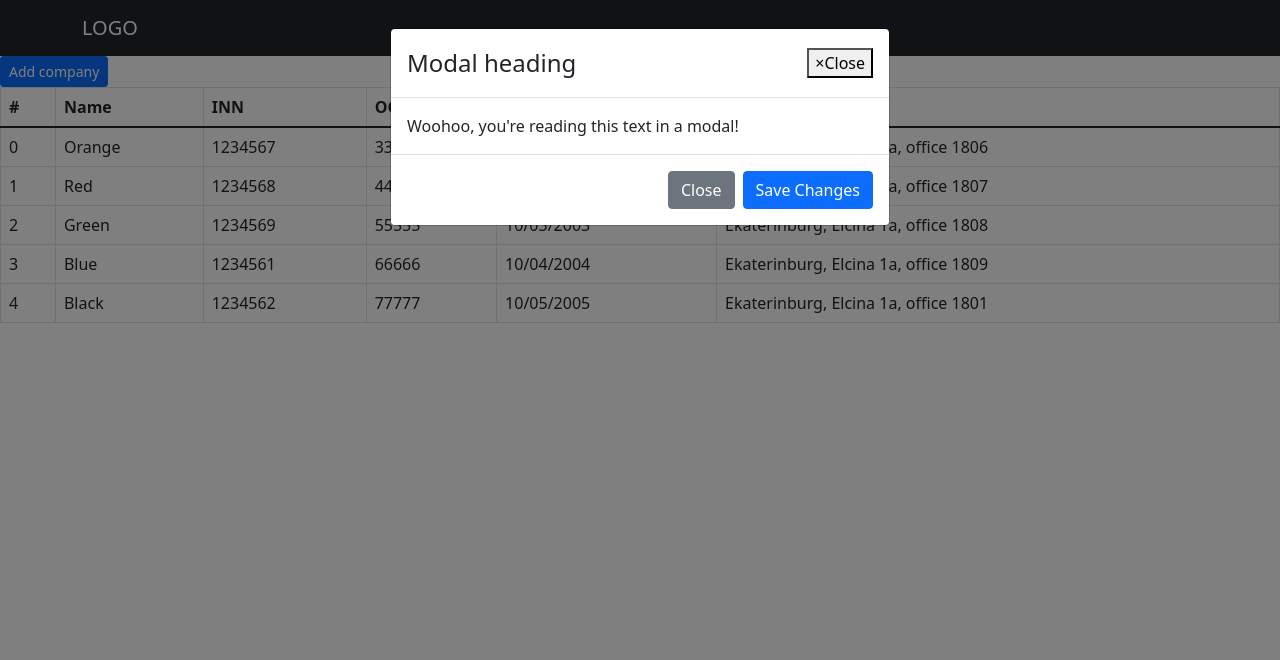
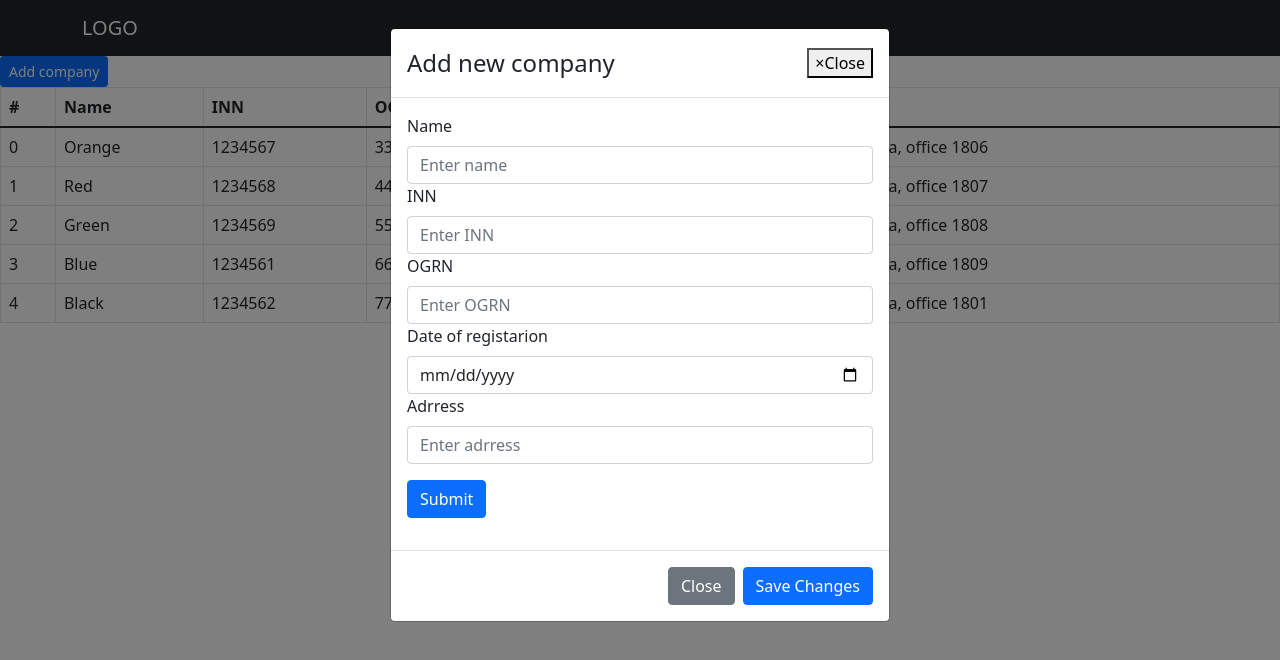
Before and after one commit to Konton022/react-egeuki, a React (Create React App) app: page / in a window 1280 px wide. Both pictures are taken after a click on the button "Add company". Shown: the top 660 px of the page. Built offline with nearby package versions, Linux system fonts and the light colour scheme.

Commit message:
1 file modified, 1 added add Forms

```diff
--- /dev/null
+++ b/src/components/myForm.js
@@ -0,0 +1,31 @@
+import React from 'react';
+import { Form, Button } from 'react-bootstrap';
+
+const MyForm = () => {
+
+  const handleClickSubmit = (event) =>{
+    event.preventDefault()
+    console.log('click')
+  }
+  return (
+    <Form>
+      <Form.Group className="mb-3" controlId="formBasicEmail">
+        <Form.Label>Name</Form.Label>
+        <Form.Control type="text" placeholder="Enter name" />
+        <Form.Label>INN</Form.Label>
+        <Form.Control type="text" placeholder="Enter INN" />
+        <Form.Label>OGRN</Form.Label>
+        <Form.Control type="text" placeholder="Enter OGRN" />
+        <Form.Label>Date of registarion</Form.Label>
+        <Form.Control type="date" placeholder="Enter date of registarion" />
+        <Form.Label>Adrress</Form.Label>
+        <Form.Control type="text" placeholder="Enter adrress" />
+      </Form.Group>
+      <Button variant="primary" type="submit" onSubmit = {handleClickSubmit}>
+        Submit
+      </Button>
+    </Form>
+  );
+};
+
+export default MyForm;
--- a/src/components/myModal.js
+++ b/src/components/myModal.js
@@ -1,13 +1,17 @@
 import React from 'react';
-import {Modal, Button} from 'react-bootstrap';
+import { Modal, Button } from 'react-bootstrap';
 
-const MyModal = ({modal, handleClickButton}) => {
+import MyForm from './myForm';
+
+const MyModal = ({ modal, handleClickButton }) => {
   return (
     <Modal show={modal} onHide={handleClickButton}>
       <Modal.Header closeButton>
-        <Modal.Title>Modal heading</Modal.Title>
+        <Modal.Title>Add new company</Modal.Title>
       </Modal.Header>
-      <Modal.Body>Woohoo, you're reading this text in a modal!</Modal.Body>
+      <Modal.Body>
+        <MyForm />
+      </Modal.Body>
       <Modal.Footer>
         <Button variant="secondary" onClick={handleClickButton}>
           Close
```
